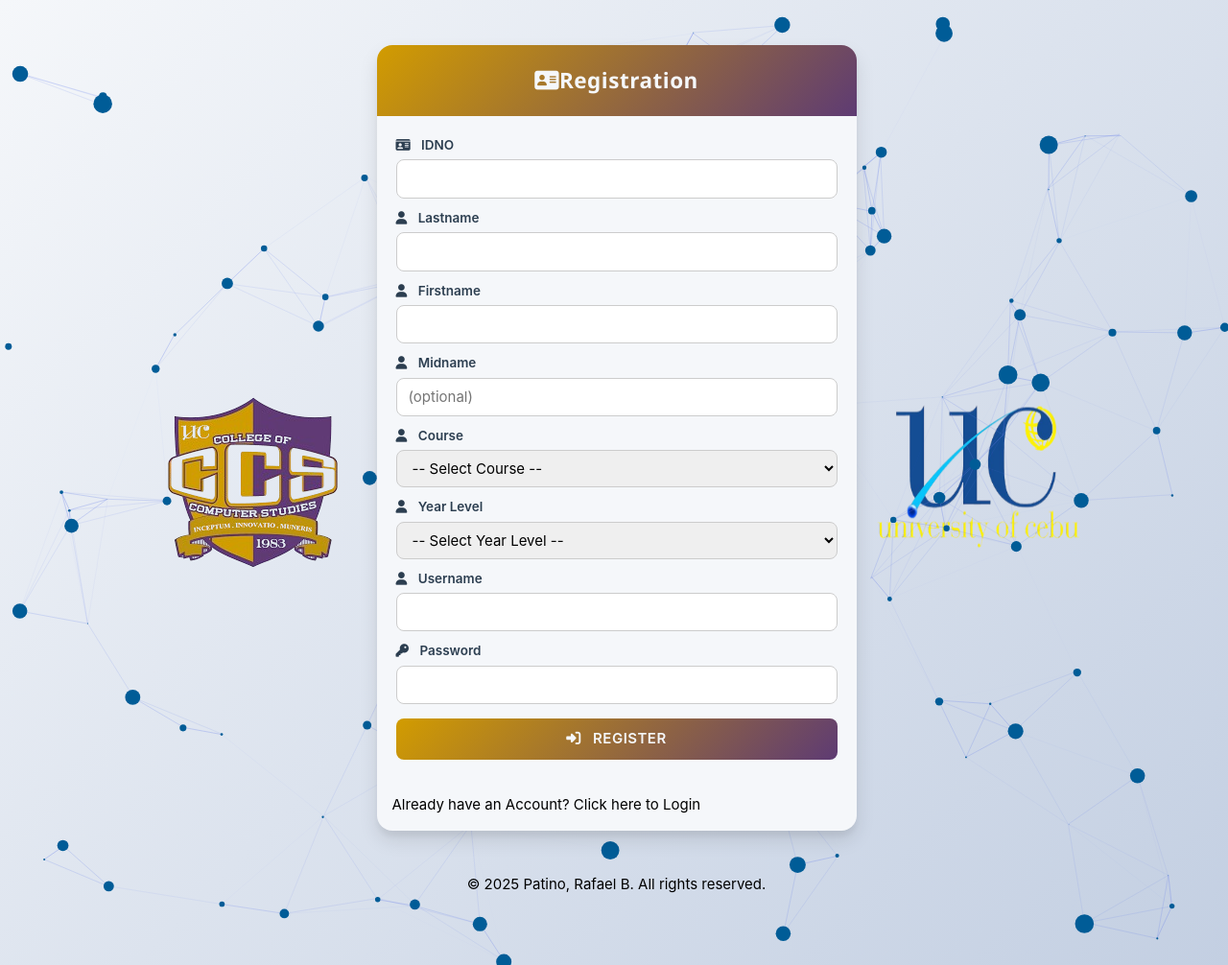
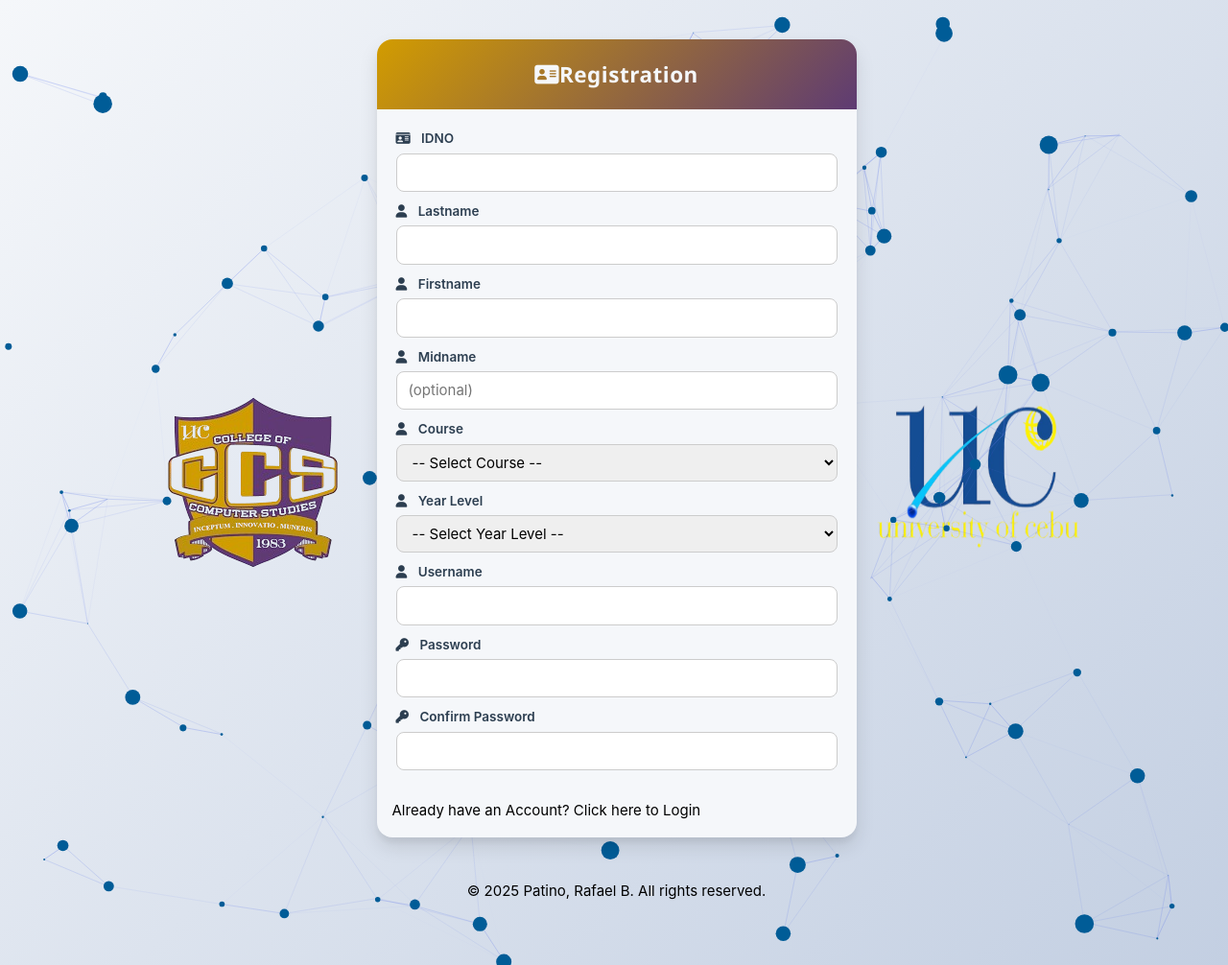
Before and after one commit to Sabnock-k/Sit-in-Monitoring-System, a PHP site: page /register.php in a window 1280 px wide. Shown: the whole page at 96% size. Run offline with PHP 8.4, Linux system fonts and the light colour scheme; some web fonts are replaced.

Commit message:
added confirmation in password

```diff
--- a/SMS/register.php
+++ b/SMS/register.php
@@ -240,7 +240,9 @@ if ($_SERVER["REQUEST_METHOD"] == "POST") {
                 <input class="w3-input w3-border" type="text" name="username" required>
 
                 <label><i class="fas fa-key"></i> Password</label>
-                <input class="w3-input w3-border" type="password" name="password" required>
+                <input class="w3-input w3-border" type="password" name="password" id="password" required>
+                <label><i class="fas fa-key"></i> Confirm Password</label>
+                <input class="w3-input w3-border" type="password" name="confirm_password" id="confirm_password" required>
 
                 <button class="w3-button w3-block reg-button" type="submit">
                     <i class="fas fa-sign-in-alt"></i> Register
@@ -256,6 +258,18 @@ if ($_SERVER["REQUEST_METHOD"] == "POST") {
 </div>
 
 <img src="pictures/uc-logo.png" alt="Description of image" width="220" height="200">
+
+<script>
+    document.querySelector("form").addEventListener("submit", function(event) {
+        var password = document.getElementById("password").value;
+        var confirmPassword = document.getElementById("confirm_password").value;
+
+        if (password !== confirmPassword) {
+            alert("Passwords do not match! Please try again.");
+            event.preventDefault(); // Prevent form submission
+        }
+    });
+</script>
 
 <script src="particles.js-master\particles.min.js"></script>
 <script>
```
